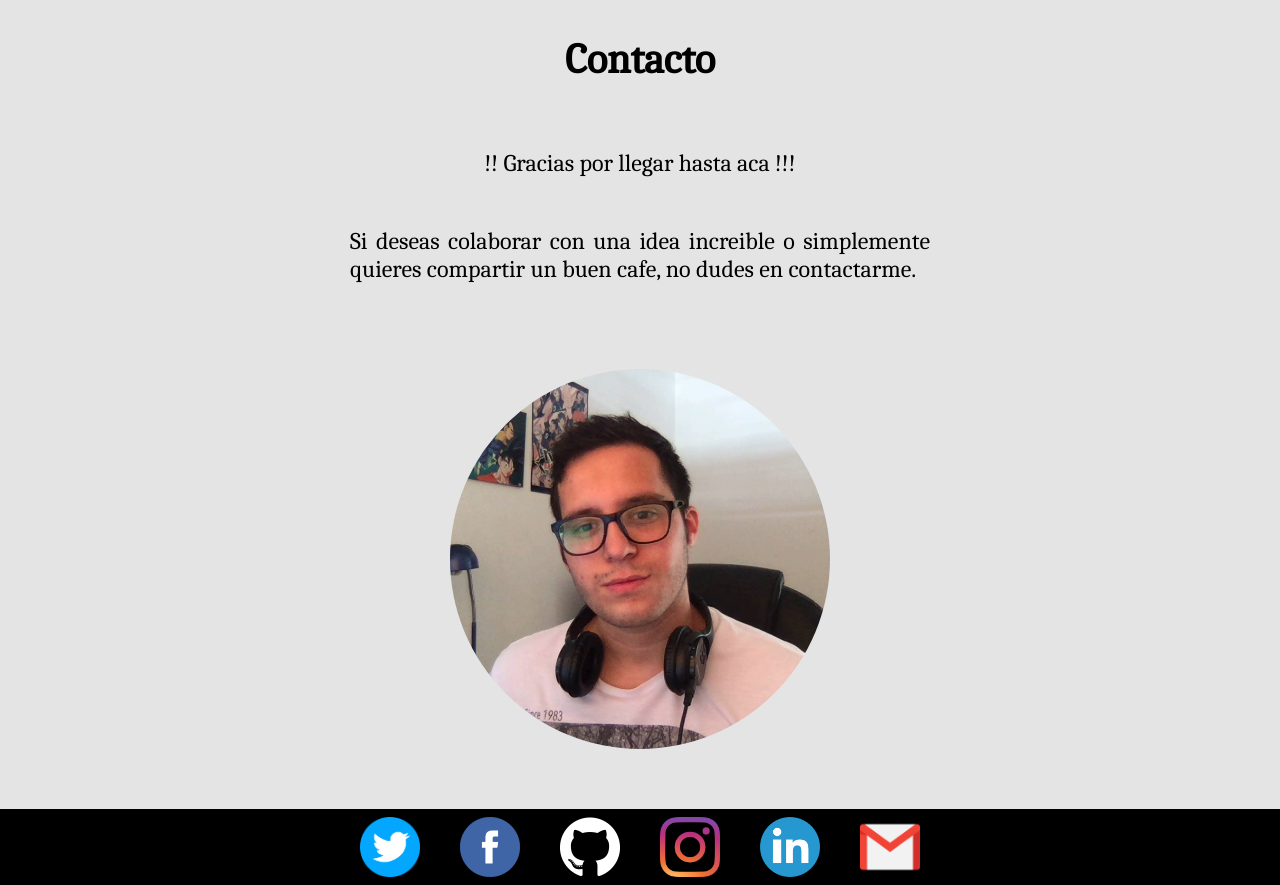
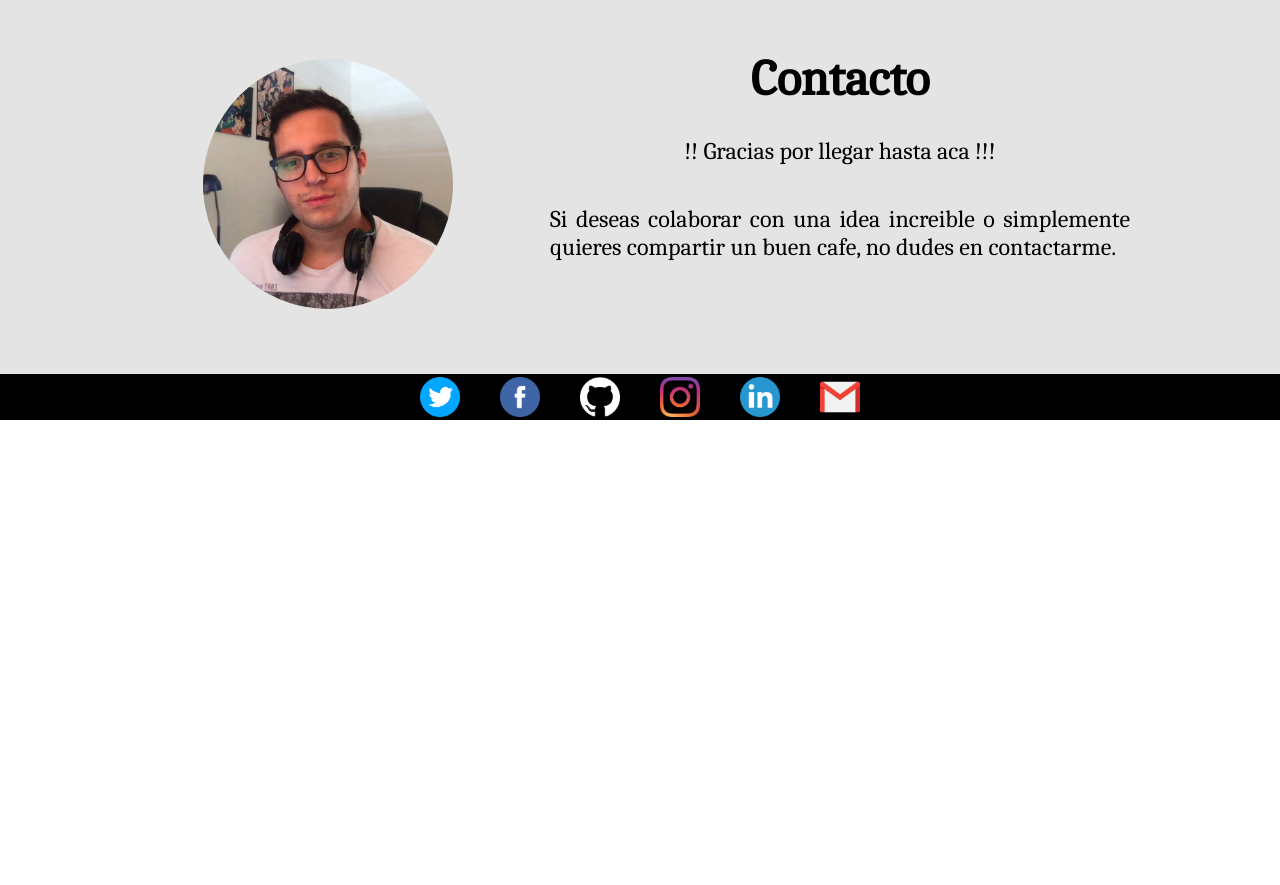
Before and after one commit to qu3qui/personalWebSite, an Angular app in the folder sbcowlsite/: page / in a window 1280 px wide. Shown: the part 2600-3485 px from the top of the page. After the commit the page ends 3020 px from the top, so only its background shows below. Built offline with nearby package versions, Linux system fonts and the light colour scheme.

Commit message:
Finished first view responsive

```diff
--- a/sbcowlsite/src/app/app.component.html
+++ b/sbcowlsite/src/app/app.component.html
@@ -41,11 +41,13 @@
 </div>
 
 <div class="contactContainer">
-  <div class="titleContainer">
-    <strong>Contacto</strong>
-  </div>
 
   <div class="contentContainer">
+
+    <div class="titleContainer">
+      <strong>Contacto</strong>
+    </div>
+
     <div class="textContainer">
       <p class="firstParagraphText">
         !! Gracias por llegar hasta aca !!!
@@ -54,9 +56,10 @@
         Si deseas colaborar con una idea increible o simplemente quieres compartir un buen cafe, no dudes en contactarme.
       </p>
     </div>
-    <div class="profileImageContainer">
-      <div class="profileImage"></div>
-    </div>
+  </div>
+
+  <div class="profileImageContainer">
+    <div class="profileImage"></div>
   </div>
 
 </div>
--- a/sbcowlsite/src/app/app.component.scss
+++ b/sbcowlsite/src/app/app.component.scss
@@ -216,9 +216,6 @@
     }
 }
 
-
-
-
 .experienceContainer {
     height: 640px;
     background-color: black;
@@ -227,7 +224,7 @@
 
     .title{
         display: flex;
-        height: 10%;
+        height: 90px;
         justify-content: center;
         color: white;
         font-family: 'Caladea', serif;
@@ -236,7 +233,7 @@
     }
 
     .banner{
-        height: 90%;
+        height: 550px;
         display: flex;
         justify-content: center;
         align-items: center;
@@ -293,8 +290,20 @@
                     width: 450px;
                 }
             }
+        }
 
+    }
 
+}
+
+@media (min-width: 1025px){
+    .experienceContainer {
+        .title{
+            font-size: 50px;
+        }
+
+        .banner{
+            flex-direction: row;
         }
 
     }
@@ -303,52 +312,55 @@
 
 .contactContainer {
 
+    height: 480px;
     background-color: #E4E4E4;
     display: flex;
     flex-direction: column;
 
+    .contentContainer{
+
+        height: 220px;
+        width: 100%;
+        display: flex;
+        flex-direction: column;
+
         .titleContainer{
-        margin: 25px 0px;
+
+            height: 100px;
             width: 100%;
             display: flex;
             align-items: center;
             justify-content: center;
             font-family: 'Caladea', serif;
             font-size: 34px;
-
         }
 
-    .contentContainer{
-        width: 100%;
-        display: flex;
-        flex-direction: column;
-
         .textContainer{
-            height: 100%;
+            height: 120px;
             display: flex;
             flex-direction: column;
             justify-content: center;
             align-items: center;
 
             .firstParagraphText{
+                height: 20px;
                 width: 290px;
-                margin: 25px 0px;
                 text-align: center;
                 font-family: 'Caladea', serif;
             }
 
             .secondParagraphText{
+                height: 65px;
                 width: 290px;
-                margin: 25px 0px;
                 text-align: justify;
                 font-family: 'Caladea', serif;
             }
 
-
+        }
     }
 
     .profileImageContainer{
-            margin: 25px 0px;
+        height: 260px;
         display: flex;
         justify-content: center;
         align-items: center;
@@ -361,51 +373,89 @@
             width: 180px;
             border-radius: 50%;
         }
-
-        }
-
     }
 
 }
 
 @media (min-width: 640px){
     .contactContainer {
-        height: 815px;
+        height: 670px;
+
+        .contentContainer{
+            height: 240px;
 
             .titleContainer{
-            height: 130px;
+                height: 120px;
                 font-size: 42px;
             }
 
-
-        .contentContainer{
-            height: 685px;
-
             .textContainer{
-                height: 195px;
+                height: 120px;
                 font-size: 24px;
 
                 .firstParagraphText{
                     width: 580px;
-                    margin: 25px 0px;
                 }
 
                 .secondParagraphText{
                     width: 580px;
-                    margin: 25px 0px;
+                }
+            }
         }
 
+        .profileImageContainer{
+            height: 430px;
+
+            .profileImage{
+                height: 340px;
+                width: 340px;
+            }
+
+        }
+    }
 
 }
 
+@media (min-width: 1025px){
+    .contactContainer {
+        height: 380px;
+
+        display: flex;
+        flex-direction: row-reverse;
+        align-items: center;
+        justify-content: center;
+
+        .contentContainer{
+            height: 250px;
+            width: 625px;
+
+            .titleContainer{
+                height: 40px;
+                font-size: 50px;
+                margin-bottom: 40px;
+            }
+
+            .textContainer{
+                height: 120px;
+                font-size: 24px;
+
+                .firstParagraphText{
+                    width: 580px;
+                }
+
+                .secondParagraphText{
+                    width: 580px;
+                }
+            }
+        }
+
         .profileImageContainer{
-                height: 490px;
+            height: 250px;
+            width: 400px;
 
             .profileImage{
-                    height: 380px;
-                    width: 380px;
-                }
-
+                height: 250px;
+                width: 250px;
             }
 
         }
@@ -413,6 +463,8 @@
     }
 }
 
+
+//Todo work on social media
 
 .socialMediaLogoContainer{
     width: 100%;
@@ -462,14 +514,28 @@
 
 @media (min-width: 640px){
     .socialMediaLogoContainer{
-        height: 76px;
+        height: 66px;
 
         .socialMediaLogo{
 
-            height: 60px;
-            width: 60px;
+            height: 50px;
+            width: 50px;
             margin: 8px 20px;
         }
 
     }
 }
+
+@media (min-width: 1025px){
+    .socialMediaLogoContainer{
+        height: 46px;
+
+        .socialMediaLogo{
+
+            height: 40px;
+            width: 40px;
+            margin: 3px 20px;
+        }
+
+    }
+}
```
Lines whose indentation alone changed are shown as unchanged.
